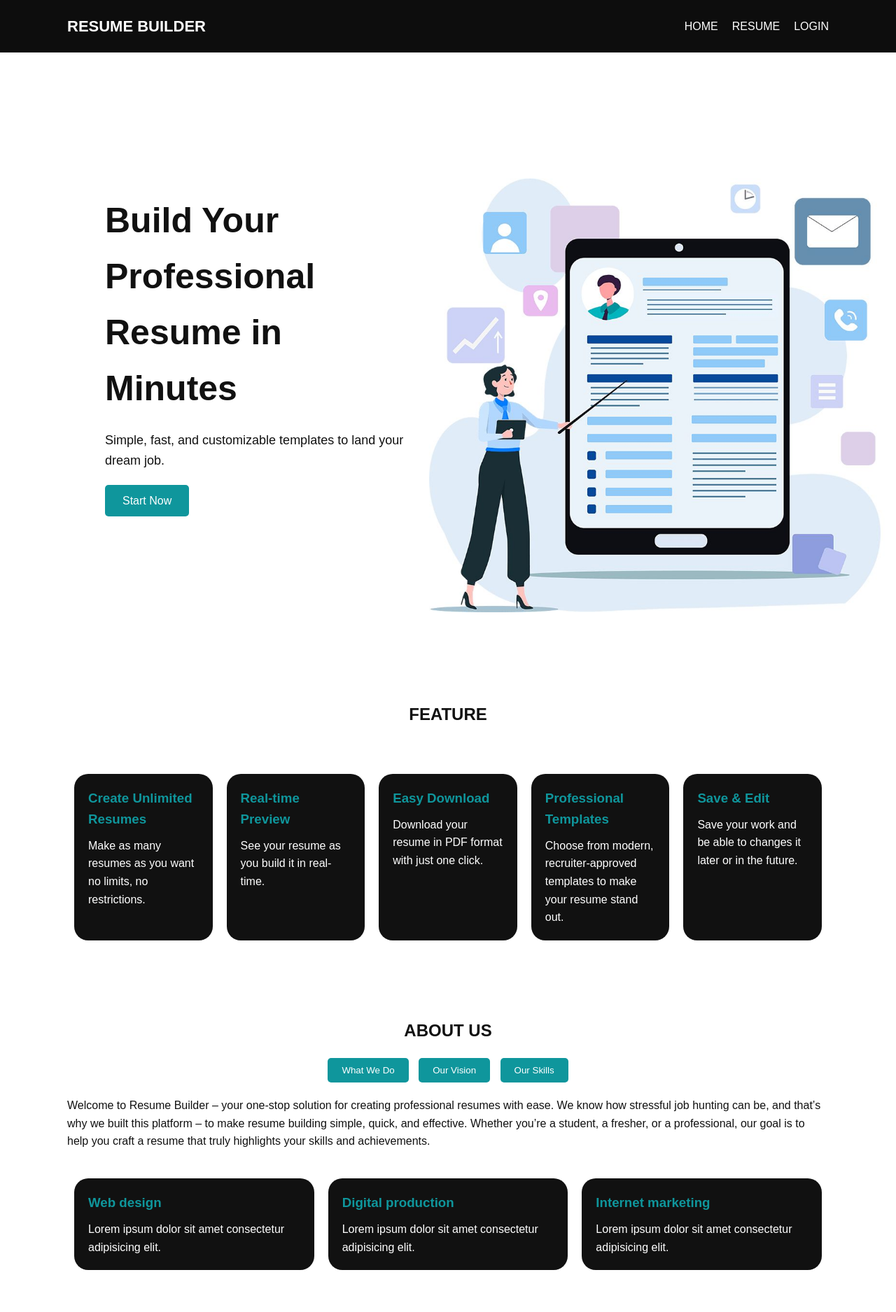
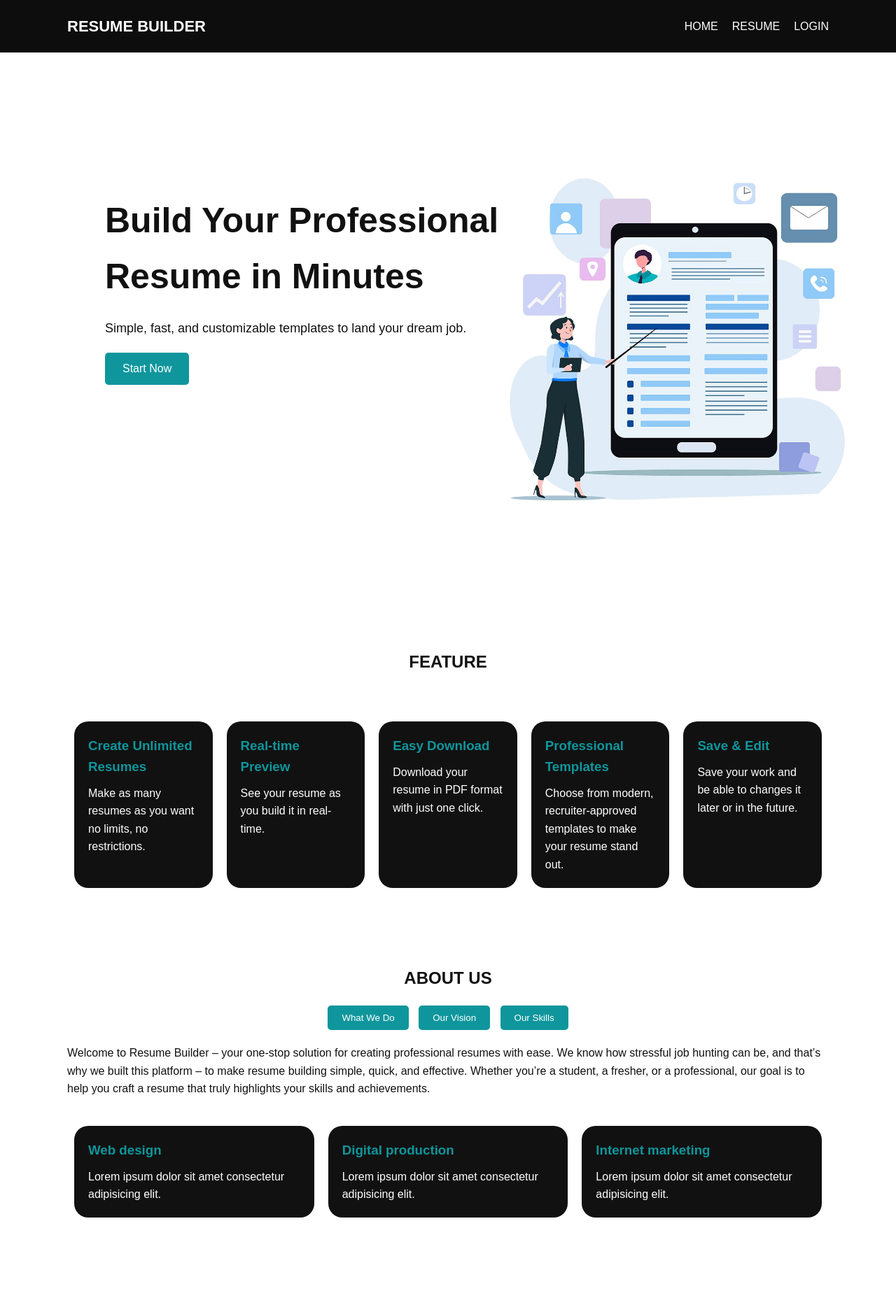
Before and after one commit to Samson-27/Resume-Builder, a PHP site: page / in a window 1280 px wide. Shown: the whole page at 70% size. After the commit the page ends 1740 px from the top, so only its background shows below. Run offline with PHP 8.4, Linux system fonts and the light colour scheme.

Commit message:
Blairex made changes

```diff
--- a/index.html
+++ b/index.php
@@ -1,39 +1,32 @@
-<!DOCTYPE html>
+<!doctype html>
 <html lang="en">
+
 <head>
-  <meta charset="UTF-8">
-  <meta name="viewport" content="width=device-width, initial-scale=1.0">
+  <meta charset="UTF-8" />
+  <meta name="viewport" content="width=device-width, initial-scale=1.0" />
   <title>Resume Builder</title>
-  <link rel="stylesheet" href="style.css">
+  <link rel="stylesheet" href="style.css" />
 </head>
+
 <body>
-  <!-- Navbar -->
-  <header>
-    <div class="container nav">
-       <div class="logo">RESUME BUILDER</div>
-      <nav>
-        <ul>
-          <li><a href="#">HOME</a></li>
-          <li><a href="#">RESUME</a></li>
-          <li><a href="#">LOGIN</a></li>
-        </ul>
-      </nav>
+  <!-- Hero Section -->
+  <section class="hero-section">
+    <?php include 'templates/header.php'; ?>
+    <div class="hero-center">
+      <div class="hero-text">
+        <h1>Build Your Professional <br />Resume in Minutes</h1>
+        <p>Simple, fast, and customizable templates to land your dream job.</p>
+        <a href="#" class="btn">Start Now</a>
+      </div>
+      <img src="assets/uploads/resume.png" alt="resume img" />
     </div>
-  </header>
-
-  <!-- Hero Section -->
-  <section class="hero">
-    <div class="hero-text">
-        <h1>Build Your Professional <br>Resume in Minutes</h1>
-        <p>Simple, fast, and customizable templates to land your dream job.</p>
-      <a href="#" class="btn">Start Now</a>
-    </div>
-    <img src="resume.png" alt="resume img">
-  </section><br><br><br>
+  </section>
+  <br /><br /><br />
 
   <!-- Features -->
   <section class="features">
-    <h1>FEATURE</h1><br>
+    <h1>FEATURE</h1>
+    <br />
     <div class="container feature-boxes">
       <div class="feature">
         <h3>Create Unlimited Resumes</h3>
@@ -49,11 +42,16 @@
       </div>
       <div class="feature">
         <h3>Professional Templates</h3>
-        <p>Choose from modern, recruiter-approved templates to make your resume stand out.</p>
+        <p>
+          Choose from modern, recruiter-approved templates to make your resume
+          stand out.
+        </p>
       </div>
       <div class="feature">
         <h3>Save & Edit</h3>
-        <p>Save your work and be able to changes it later or in the future.</p>
+        <p>
+          Save your work and be able to changes it later or in the future.
+        </p>
       </div>
     </div>
   </section>
@@ -67,9 +65,14 @@
         <button class="btn">Our Vision</button>
         <button class="btn">Our Skills</button>
       </div>
-      <p>Welcome to Resume Builder – your one-stop solution for creating professional resumes with ease.
-
-We know how stressful job hunting can be, and that’s why we built this platform – to make resume building simple, quick, and effective. Whether you’re a student, a fresher, or a professional, our goal is to help you craft a resume that truly highlights your skills and achievements.</p>
+      <p>
+        Welcome to Resume Builder – your one-stop solution for creating
+        professional resumes with ease. We know how stressful job hunting can
+        be, and that’s why we built this platform – to make resume building
+        simple, quick, and effective. Whether you’re a student, a fresher, or
+        a professional, our goal is to help you craft a resume that truly
+        highlights your skills and achievements.
+      </p>
       <div class="about-boxes">
         <div class="about-item">
           <h3>Web design</h3>
@@ -86,6 +89,6 @@ We know how stressful job hunting can be, and that’s why we built this platfor
       </div>
     </div>
   </section>
+</body>
 
-</body>
 </html>
--- a/style.css
+++ b/style.css
@@ -3,7 +3,7 @@
   margin: 0;
   padding: 0;
   box-sizing: border-box;
-  font-family: 'Arial', sans-serif;
+  font-family: "Arial", sans-serif;
 }
 
 body {
@@ -22,6 +22,7 @@ body {
 header {
   background: #0d0d0d;
   padding: 20px 0;
+  position: relative;
 }
 
 .logo {
@@ -60,19 +61,24 @@ nav ul li a:hover {
 }
 
 /* Hero Section */
-.hero {
+.hero-section {
   height: 100vh;
+}
+.hero-center {
+  height: 80vh;
   display: flex;
   padding-top: 180px;
   padding-left: 150px;
   position: relative;
 }
 
-.hero::after {
+.hero-center::after {
   content: "";
   position: absolute;
-  top: 0; left: 0;
-  width: 100%; height: 100%;
+  top: 0;
+  left: 0;
+  width: 100%;
+  height: 100%;
 }
 
 .hero-text {
@@ -104,14 +110,13 @@ nav ul li a:hover {
   background: #0f969c;
 }
 
-
 /* Features */
 .features {
   background-color: #fff;
   padding: 50px 0;
 }
 
-.features h1{
+.features h1 {
   text-align: center;
   font-style: bold;
 }
--- /dev/null
+++ b/templates/header.php
@@ -0,0 +1,27 @@
+<!doctype html>
+<html lang="en">
+
+<head>
+  <meta charset="UTF-8" />
+  <meta name="viewport" content="width=device-width, initial-scale=1.0" />
+  <title>Resume Builder</title>
+  <link rel="stylesheet" href="style.css" />
+</head>
+
+<body>
+  <!-- Navbar -->
+  <header>
+    <div class="container nav">
+      <div class="logo">RESUME BUILDER</div>
+      <nav>
+        <ul>
+          <li><a href="#">HOME</a></li>
+          <li><a href="#">RESUME</a></li>
+          <li><a href="#">LOGIN</a></li>
+        </ul>
+      </nav>
+    </div>
+  </header>
+</body>
+
+</html>
```
Also changed, not shown: assets/uploads/logo.png (renamed from logo.png), assets/uploads/resume.png (renamed from resume.png), templates/footer.php (added).
